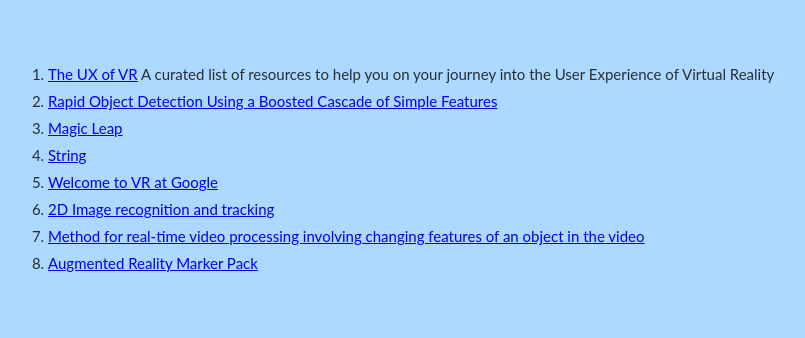
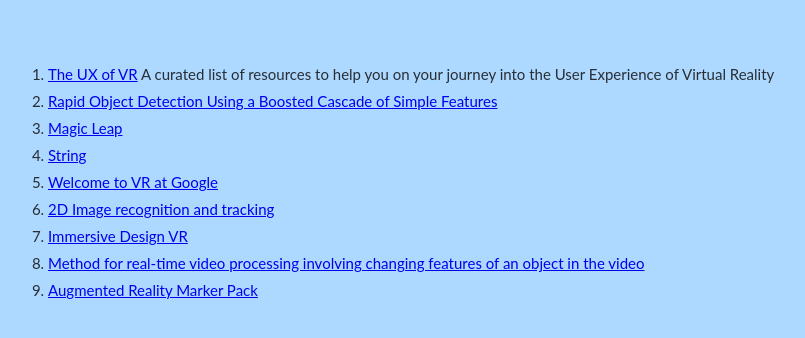
Before and after one commit to sawthinkar/sawthinkar.github.io, a Jekyll site: the page parallax/home.html, which Jekyll copies as it is, in a window 1280 px wide and 900 px high, scrolled down 2361 px, cut to the strip 33-371 px from the top of the window. Shown: the whole strip, without its empty margins (72-877 px from the left). Built offline with Jekyll 4.4.1, drawn with Linux system fonts in a browser that asks for light colours.

Commit message:
Update home.html

```diff
--- a/parallax/home.html
+++ b/parallax/home.html
@@ -73,6 +73,7 @@
     <li><a href="https://developers.google.com/vr/
 ">Welcome to VR at Google</a></li>
     <li><a href="http://www.wikitude.com/">2D Image recognition and tracking </a></li>
+	<li><a href="https://backchannel.com/immersive-design-76499204d5f6#.rgmnc2mq4">Immersive Design VR</a></li>
 
 <!--<li><object width="425" height="344">-->
 
```
